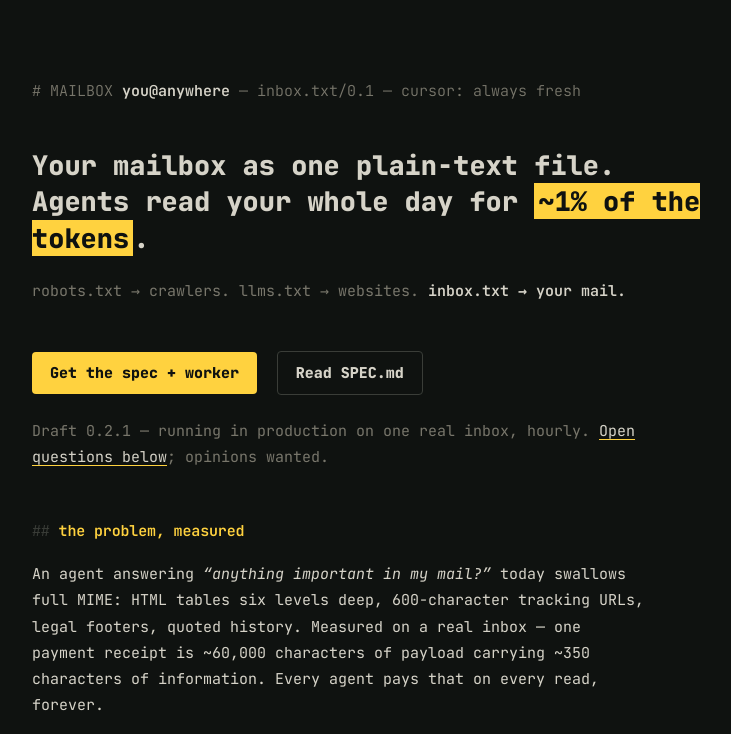
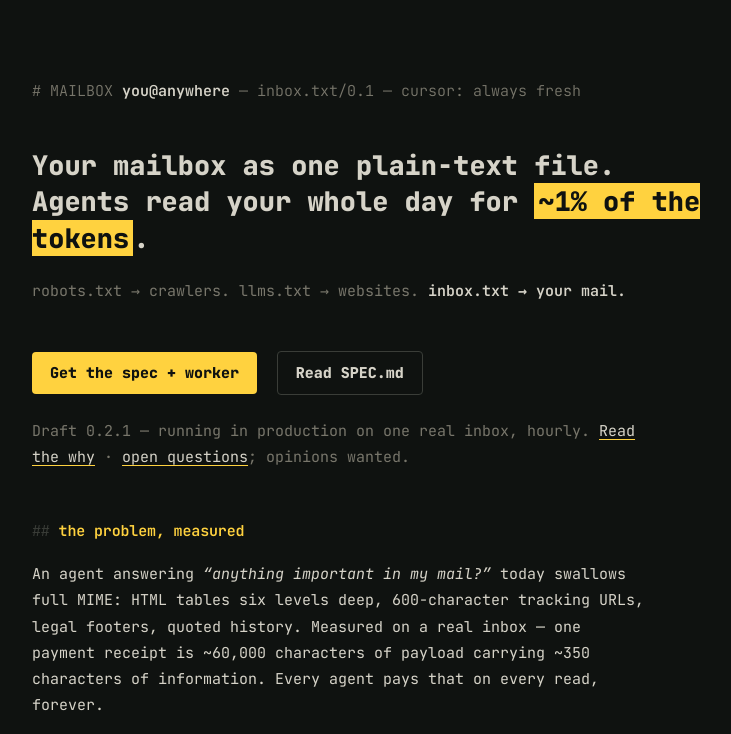
Before and after one commit to eddie-boop14/agent-mail, a plain HTML site: page index.html in a window 1280 px wide. Shown: the top 734 px of the page, without its empty margins (266-997 px from the left). Drawn offline with Linux system fonts and the light colour scheme.

Commit message:
homepage links the article

```diff
--- a/index.html
+++ b/index.html
@@ -87,7 +87,7 @@ footer{margin-top:5em; padding-top:1.4em; border-top:1px solid var(--rule); colo
      <a class="btn ghost" href="https://github.com/eddie-boop14/inbox-txt/blob/main/SPEC.md">Read SPEC.md</a></p>
 
   <p class="dim">Draft 0.2.1 — running in production on one real inbox, hourly.
-  <a href="#questions">Open questions below</a>; opinions wanted.</p>
+  <a href="/why.html">Read the why</a> · <a href="#questions">open questions</a>; opinions wanted.</p>
 
   <section>
     <h2>the problem, measured</h2>
```
